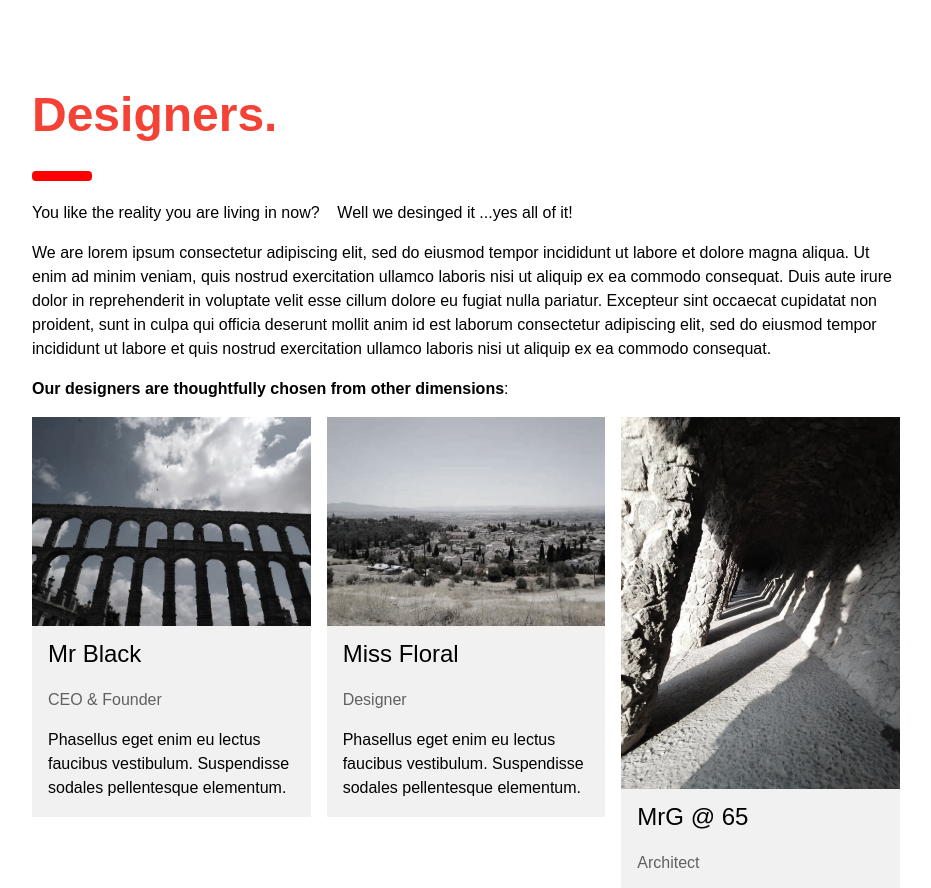
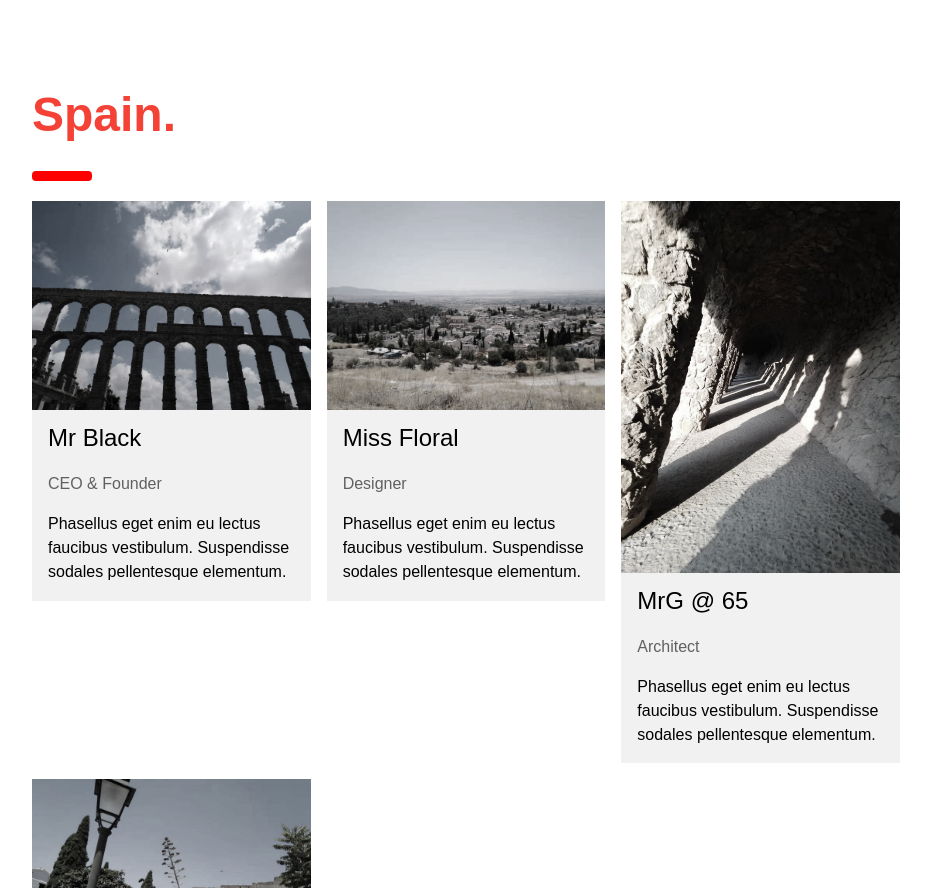
Before and after one commit to MrG-BSN/yvonne.github.io, a plain HTML site: page index.html in a window 1280 px wide. Shown: the part 2406-3294 px from the top of the page, without its empty margins (324-1255 px from the left). Drawn offline with Linux system fonts and the light colour scheme; a web font is replaced by a local one.

Commit message:
Update index.html

```diff
--- a/index.html
+++ b/index.html
@@ -93,14 +93,8 @@ body {font-size:16px;}
 
   <!-- Spain -->
   <div class="w3-container" id="spain" style="margin-top:75px">
-    <h1 class="w3-xxxlarge w3-text-red"><b>Designers.</b></h1>
+    <h1 class="w3-xxxlarge w3-text-red"><b>Spain.</b></h1>
     <hr style="width:50px;border:5px solid red" class="w3-round">
-    <p>You like the reality you are living in now?&nbsp&nbsp&nbsp&nbspWell we desinged it ...yes all of it!</p>
-    <p>We are lorem ipsum consectetur adipiscing elit, sed do eiusmod tempor incididunt ut labore et dolore magna aliqua. Ut enim ad minim veniam, quis nostrud exercitation ullamco laboris nisi ut aliquip ex ea commodo consequat. Duis aute irure
-    dolor in reprehenderit in voluptate velit esse cillum dolore eu fugiat nulla pariatur. Excepteur sint occaecat cupidatat non proident, sunt in culpa qui officia deserunt mollit anim id est laborum consectetur adipiscing elit, sed do eiusmod tempor
-    incididunt ut labore et quis nostrud exercitation ullamco laboris nisi ut aliquip ex ea commodo consequat.
-    </p>
-    <p><b>Our designers are thoughtfully chosen from other dimensions</b>:</p>
   </div>
 
   <!-- The Team -->
```
